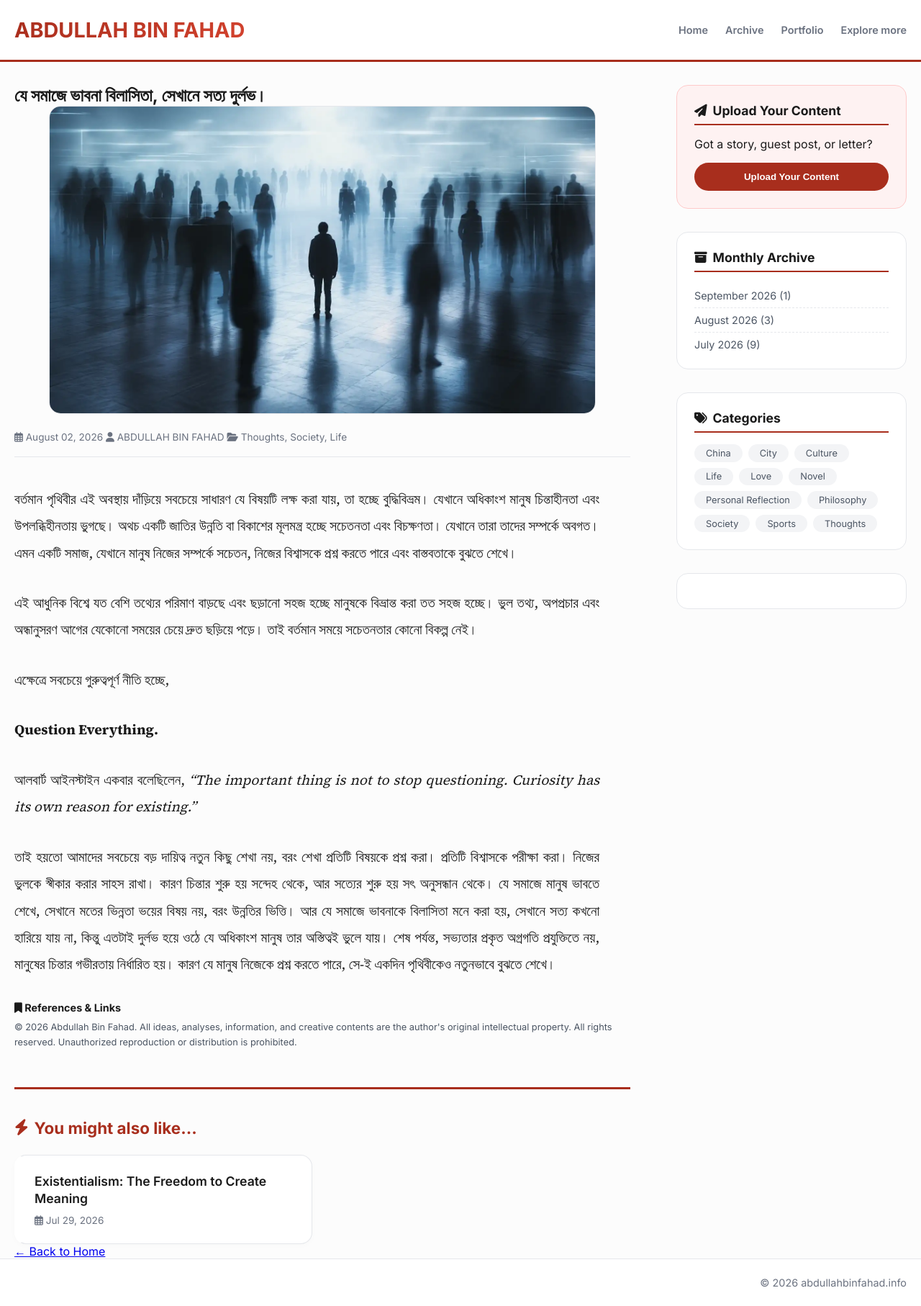
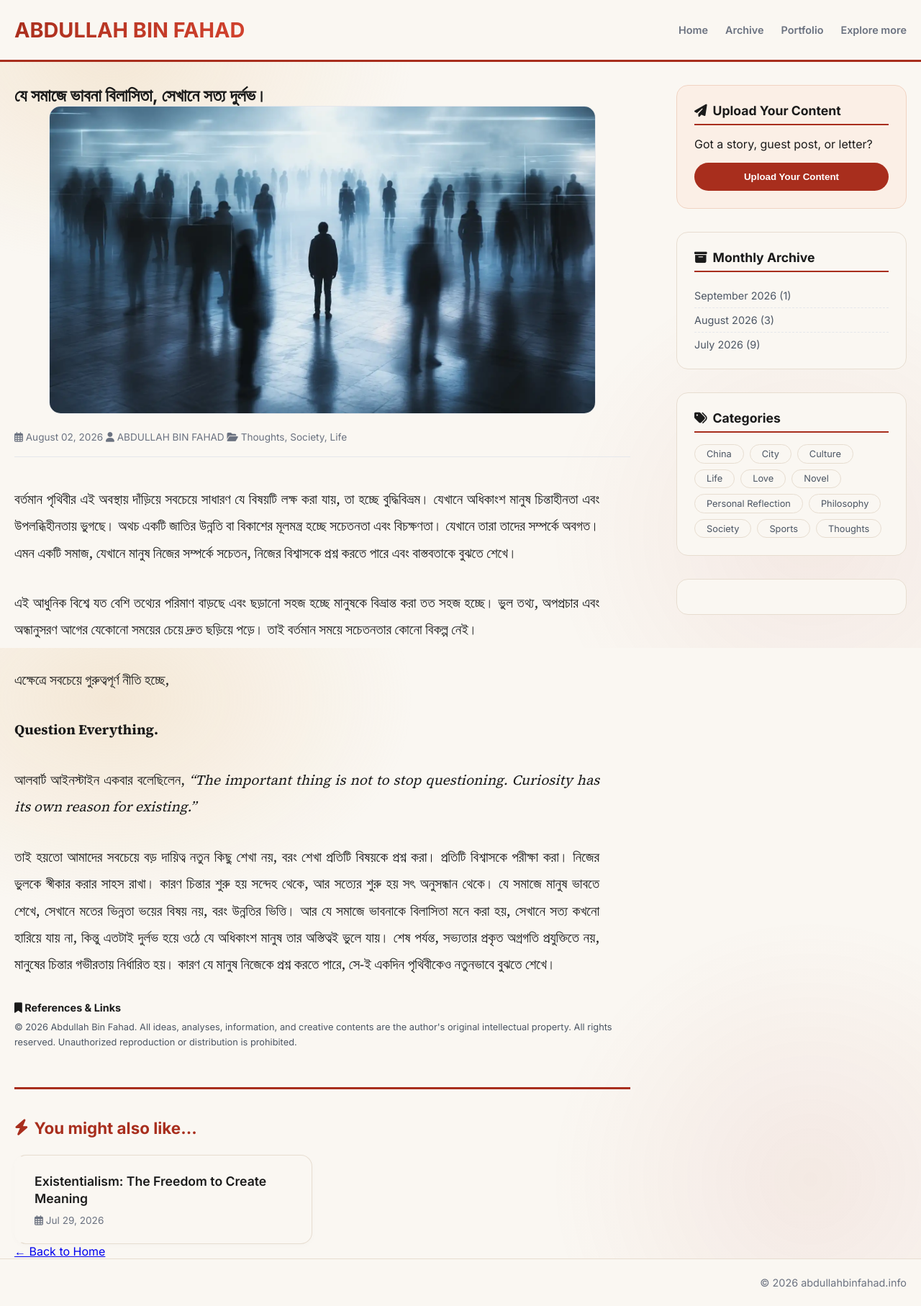
Before and after one commit to abdullahbinfahad/writings, a Jekyll site: the page built from _posts/2026-08-02-the-crisis-of-critical-thinking.md, in a window 1280 px wide. Shown: the whole page at 72% size. Built offline with Jekyll 4.4.1, drawn with Linux system fonts in a browser that asks for light colours.

Commit message:
UI: warm cream background (#faf7f2) everywhere, soft animations and reading progress

```diff
--- a/_layouts/home.html
+++ b/_layouts/home.html
@@ -106,7 +106,7 @@ layout: default
 </div>
 
 <div id="uploadModal" class="modal-overlay" style="display:none; position:fixed; top:0; left:0; width:100%; height:100%; background:rgba(0,0,0,0.6); z-index:9999; justify-content:center; align-items:center; backdrop-filter:blur(4px);">
-    <div class="modal-box" style="background:white; max-width:500px; width:90%; padding:35px; border-radius:20px; position:relative; box-shadow:0 25px 50px rgba(0,0,0,0.3);">
+    <div class="modal-box" style="background:#faf7f2; max-width:500px; width:90%; padding:35px; border-radius:20px; position:relative; box-shadow:0 25px 50px rgba(0,0,0,0.3);">
         <span id="closeModal" style="position:absolute; top:15px; right:20px; font-size:28px; cursor:pointer; color:#64748b;">&times;</span>
         <h2 style="color:#a82e1d; margin-top:0; border-left:4px solid #a82e1d; padding-left:12px;">Submit Your Story</h2>
         <form action="https://formspree.io/f/xvzeyoqo" method="POST" style="display:flex; flex-direction:column; gap:15px; margin-top:20px;">
--- a/_layouts/post.html
+++ b/_layouts/post.html
@@ -11,7 +11,7 @@ layout: default
     .featured-image-wrapper {
         position: relative; width: 100% !important; aspect-ratio: 16 / 9 !important;
         border-radius: 16px; overflow: hidden; border: 1px solid #e5e7eb; margin: 0;
-        background: #f3f4f6; display: block !important; box-sizing: border-box;
+        background: #faf7f2; display: block !important; box-sizing: border-box;
     }
     .featured-image-wrapper img, .featured-image-wrapper video {
         width: 100% !important; height: 100% !important; object-fit: cover !important;
@@ -25,11 +25,12 @@ layout: default
     }
 </style>
 
+<div class="reading-progress" id="readingProgress"></div>
 <div class="post-layout">
     <article class="post-article fade-in">
         <h1 class="premium-headline">{{ page.title }}</h1>
         {% if page.chapter_name %}
-        <div class="chapter-subtitle" style="font-family: var(--font-sans); font-size: 1.2rem; color: #6b7280; margin-bottom: 1.5rem; border-left: 4px solid #a82e1d; padding-left: 1rem; padding-top: 0.25rem; padding-bottom: 0.25rem; background: #f9fafb;">
+        <div class="chapter-subtitle" style="font-family: var(--font-sans); font-size: 1.2rem; color: #6b7280; margin-bottom: 1.5rem; border-left: 4px solid #a82e1d; padding-left: 1rem; padding-top: 0.25rem; padding-bottom: 0.25rem; background: #faf7f2;">
             {{ page.chapter_name }}
         </div>
         {% endif %}
@@ -140,7 +141,7 @@ layout: default
 </div>
 
 <div id="uploadModal" class="modal-overlay" style="display:none; position:fixed; top:0; left:0; width:100%; height:100%; background:rgba(0,0,0,0.6); z-index:9999; justify-content:center; align-items:center; backdrop-filter:blur(4px);">
-    <div class="modal-box" style="background:white; max-width:500px; width:90%; padding:35px; border-radius:20px; position:relative; box-shadow:0 25px 50px rgba(0,0,0,0.3);">
+    <div class="modal-box" style="background:#faf7f2; max-width:500px; width:90%; padding:35px; border-radius:20px; position:relative; box-shadow:0 25px 50px rgba(0,0,0,0.3);">
         <span id="closeModal" style="position:absolute; top:15px; right:20px; font-size:28px; cursor:pointer; color:#64748b;">&times;</span>
         <h2 style="color:#a82e1d; margin-top:0; border-left:4px solid #a82e1d; padding-left:12px;">Submit Your Story</h2>
         <form action="https://formspree.io/f/xvzeyoqo" method="POST" style="display:flex; flex-direction:column; gap:15px; margin-top:20px;">
@@ -178,5 +179,14 @@ document.addEventListener('DOMContentLoaded', function() {
     }
 });
 </script>
+
+<script>
+document.addEventListener('scroll', function() {
+    var h = document.documentElement;
+    var max = h.scrollHeight - h.clientHeight;
+    var bar = document.getElementById('readingProgress');
+    if (bar) bar.style.width = (max > 0 ? (h.scrollTop / max) * 100 : 0) + '%';
+}, { passive: true });
+</script>
 </body>
 </html>
--- a/all-posts.html
+++ b/all-posts.html
@@ -246,7 +246,7 @@ permalink: /all-posts.html
 
 <!-- UPLOAD MODAL (Needs to be here so the button works) -->
 <div id="uploadModal" class="modal-overlay" style="display:none; position:fixed; top:0; left:0; width:100%; height:100%; background:rgba(0,0,0,0.6); z-index:9999; justify-content:center; align-items:center; backdrop-filter:blur(4px);">
-    <div class="modal-box" style="background:white; max-width:500px; width:90%; padding:35px; border-radius:20px; position:relative; box-shadow:0 25px 50px rgba(0,0,0,0.3);">
+    <div class="modal-box" style="background:#faf7f2; max-width:500px; width:90%; padding:35px; border-radius:20px; position:relative; box-shadow:0 25px 50px rgba(0,0,0,0.3);">
         <span id="closeModal" style="position:absolute; top:15px; right:20px; font-size:28px; cursor:pointer; color:#64748b;">&times;</span>
         <h2 style="color:#a82e1d; margin-top:0; border-left:4px solid #a82e1d; padding-left:12px;">Submit Your Story</h2>
         <form action="https://formspree.io/f/xvzeyoqo" method="POST" style="display:flex; flex-direction:column; gap:15px; margin-top:20px;">
--- a/assets/css/style.scss
+++ b/assets/css/style.scss
@@ -2,12 +2,13 @@
 ---
 
 // --- VARIABLES ---
-$bg-color: #fcfcfc;
-$card-bg: #ffffff;
+$bg-color: #faf7f2;
+$card-bg: #faf7f2;
 $text-main: #1a1a1a;
 $text-muted: #6b7280;
 $accent-red: #a82e1d;
-$border-light: #e5e7eb;
+$border-light: #e7ddd0;
+$cream-deep: #f2e9db;
 
 :root {
     --font-eng-serif: 'Source Serif 4', 'Georgia', serif;
@@ -26,10 +27,24 @@ html, body {
 }
 body {
     background-color: $bg-color;
+    background-image:
+        radial-gradient(600px 420px at 12% 8%, rgba(232, 197, 150, 0.30), transparent 70%),
+        radial-gradient(520px 520px at 88% 82%, rgba(168, 46, 29, 0.07), transparent 70%);
+    background-attachment: fixed;
+    animation: washDrift 42s ease-in-out infinite alternate;
     color: $text-main;
     font-family: var(--font-sans);
     -webkit-font-smoothing: antialiased;
 }
+
+@keyframes washDrift {
+    from { background-position: 0% 0%, 100% 100%; }
+    to { background-position: 4% 3%, 96% 97%; }
+}
+
+html { scroll-behavior: smooth; }
+::selection { background: #f3e3c8; color: #1a1a1a; }
+:focus-visible { outline: 2px solid $accent-red; outline-offset: 2px; border-radius: 4px; }
 
 @keyframes fadeInUp { from { opacity: 0; transform: translateY(15px); } to { opacity: 1; transform: translateY(0); } }
 .fade-in { animation: fadeInUp 0.6s ease-out forwards; }
@@ -44,7 +59,7 @@ body {
 .blog-wrapper { min-height: 100vh; display: flex; flex-direction: column; width: 100% !important; }
 
 // --- HEADER ---
-.blog-header { background: #ffffff; padding: 1.5rem 0; margin-bottom: 2rem; border-bottom: 3px solid $accent-red; width: 100% !important; }
+.blog-header { background: $bg-color; padding: 1.5rem 0; margin-bottom: 2rem; border-bottom: 3px solid $accent-red; width: 100% !important; }
 .header-container { display: flex; justify-content: center; }
 .header-inner { width: 100% !important; max-width: 1400px; display: flex; justify-content: space-between; align-items: center; flex-wrap: wrap; gap: 0.5rem; }
 
@@ -62,7 +77,7 @@ body {
 
 
 // --- FOOTER ---
-.blog-footer { background: #ffffff; padding: 1.5rem 0; margin-top: auto; border-top: 1px solid $border-light; width: 100% !important; }
+.blog-footer { background: $bg-color; padding: 1.5rem 0; margin-top: auto; border-top: 1px solid $border-light; width: 100% !important; }
 .footer-container { display: flex; justify-content: flex-end; }
 .blog-footer p { font-size: 0.9rem; color: $text-muted; }
 
@@ -71,9 +86,10 @@ body {
 .post-article, .post-sidebar { min-width: 0 !important; }
 .post-sidebar { display: flex; flex-direction: column; gap: 2rem; width: 100%; }
 
-.sidebar-widget { background: #fff; padding: 1.5rem; border-radius: 16px; border: 1px solid $border-light; display: flex; flex-direction: column; }
+.sidebar-widget { background: $card-bg; padding: 1.5rem; border-radius: 16px; border: 1px solid $border-light; display: flex; flex-direction: column; transition: transform 0.3s ease, box-shadow 0.3s ease; }
+.sidebar-widget:hover { transform: translateY(-2px); box-shadow: 0 8px 20px rgba(90, 60, 20, 0.08); }
 .sidebar-widget h3 { font-size: 1.1rem; margin-bottom: 1rem; border-bottom: 2px solid $accent-red; padding-bottom: 0.5rem; display: flex; align-items: center; gap: 8px; }
-.contact-widget { background: #fef2f2; border: 1px solid #fecaca; }
+.contact-widget { background: #fbefe6; border: 1px solid #f0d3c2; }
 .contact-widget p { margin-bottom: 1rem; }
 .archive-list-sidebar { list-style: none; padding: 0; margin: 0; }
 .archive-list-sidebar li { padding: 0.4rem 0; border-bottom: 1px dashed #e5e7eb; }
@@ -81,13 +97,13 @@ body {
 .archive-list-sidebar a { text-decoration: none; color: #4b5563; font-size: 0.9rem; transition: 0.2s; }
 .archive-list-sidebar a:hover { color: $accent-red; padding-left: 6px; }
 .category-cloud { display: flex; flex-wrap: wrap; gap: 8px; margin: 0; padding: 0; }
-.cat-tag { background: #f3f4f6; color: #4b5563; padding: 0.3rem 1rem; border-radius: 30px; text-decoration: none; font-size: 0.8rem; transition: 0.2s; margin: 0; }
+.cat-tag { background: $bg-color; border: 1px solid $border-light; color: #4b5563; padding: 0.3rem 1rem; border-radius: 30px; text-decoration: none; font-size: 0.8rem; transition: 0.2s; margin: 0; }
 .cat-tag:hover { background: $accent-red; color: white; }
 
 // --- SEARCH & CATEGORY BAR ---
 .archive-controls { display: flex; flex-direction: column; width: 100% !important; gap: 12px; margin-bottom: 2rem; }
-.search-wrapper { display: flex; align-items: center; background: #f3f4f6; border: 1px solid transparent; border-radius: 9999px; height: 44px; padding: 0 16px; transition: 0.3s; width: 100%; max-width: 100%; }
-.search-wrapper:focus-within { background: #ffffff; border-color: $accent-red; box-shadow: 0 0 0 4px rgba(168,46,29,0.1); }
+.search-wrapper { display: flex; align-items: center; background: $bg-color; border: 1px solid $border-light; border-radius: 9999px; height: 44px; padding: 0 16px; transition: 0.3s; width: 100%; max-width: 100%; }
+.search-wrapper:focus-within { background: $bg-color; border-color: $accent-red; box-shadow: 0 0 0 4px rgba(168,46,29,0.1); }
 .search-icon { color: $text-muted; margin-right: 12px; font-size: 0.9rem; }
 .search-wrapper input { border: none; background: transparent; width: 100%; font-family: var(--font-sans); font-size: 0.95rem; outline: none; color: $text-main; }
 
@@ -112,7 +128,18 @@ body {
 
 // --- POST CARDS ---
 .post-grid { display: flex; flex-direction: column; gap: 1.8rem; margin-bottom: 3rem; width: 100% !important; }
-.post-card { display: flex; flex-direction: column; padding: 28px 24px; background: $card-bg; border: 1px solid $border-light; border-radius: 20px; width: 100% !important; max-width: 100% !important; margin: 0 auto !important; box-shadow: 0 4px 12px rgba(0,0,0,0.02); }
+.post-card { display: flex; flex-direction: column; padding: 28px 24px; background: $card-bg; border: 1px solid $border-light; border-radius: 20px; width: 100% !important; max-width: 100% !important; margin: 0 auto !important; box-shadow: 0 4px 12px rgba(0,0,0,0.02); transition: transform 0.3s ease, box-shadow 0.3s ease, border-color 0.3s ease; animation: fadeInUp 0.6s ease-out both; }
+.post-card:nth-child(1) { animation-delay: 0.05s; }
+.post-card:nth-child(2) { animation-delay: 0.10s; }
+.post-card:nth-child(3) { animation-delay: 0.15s; }
+.post-card:nth-child(4) { animation-delay: 0.20s; }
+.post-card:nth-child(5) { animation-delay: 0.25s; }
+.post-card:nth-child(6) { animation-delay: 0.30s; }
+.post-card:nth-child(7) { animation-delay: 0.35s; }
+.post-card:nth-child(8) { animation-delay: 0.40s; }
+.post-card:nth-child(9) { animation-delay: 0.45s; }
+.post-card:nth-child(10) { animation-delay: 0.50s; }
+.post-card:hover { transform: translateY(-4px); box-shadow: 0 12px 28px rgba(90, 60, 20, 0.10); border-color: #e0d3bd; }
 .post-card h2 { font-size: 1.3rem; margin-bottom: 0.4rem; font-weight: 600; line-height: 1.3; }
 .post-card h2 a { text-decoration: none; color: $text-main; transition: all 0.2s ease; border-bottom: 2px solid transparent; padding-bottom: 2px; }
 .post-card h2 a:hover { color: $accent-red; border-bottom-color: $accent-red; }
@@ -135,7 +162,7 @@ body {
     overflow: hidden !important;
     border: 1px solid $border-light;
     margin: 0;
-    background: #f3f4f6;
+    background: $bg-color;
     display: block !important;
     box-sizing: border-box;
 }
@@ -150,7 +177,10 @@ body {
     display: block;
     vertical-align: top;
     box-sizing: border-box;
+    transition: transform 0.8s ease;
 }
+.featured-image-wrapper:hover img,
+.featured-image-wrapper:hover video { transform: scale(1.03); }
 
 // --- INLINE MEDIA CROP (For "Upload Media & SEO" without Featured) ---
 .media-wrapper {
@@ -159,7 +189,7 @@ body {
     border-radius: 16px;
     overflow: hidden;
     border: 1px solid $border-light;
-    background: #f3f4f6;
+    background: $bg-color;
     display: block !important;
     box-sizing: border-box;
 }
@@ -170,7 +200,10 @@ body {
     object-fit: cover !important;
     display: block;
     box-sizing: border-box;
+    transition: transform 0.8s ease;
 }
+.media-wrapper:hover img,
+.media-wrapper:hover video { transform: scale(1.03); }
 
 .post-meta { color: $text-muted; font-size: 0.85rem; border-bottom: 1px solid $border-light; padding-bottom: 1.2rem; margin-bottom: 2.5rem; font-family: var(--font-sans); }
 
@@ -183,7 +216,7 @@ body {
 // Series Navigation
 .series-navigation { border-top: 3px solid $accent-red; padding-top: 2rem; margin-top: 2.5rem; width: 100%; }
 .series-navigation h3 { font-family: var(--font-sans); font-size: 1.2rem; color: $accent-red; margin-bottom: 1rem; display: flex; align-items: center; gap: 8px; }
-.prev-next-wrapper { display: flex; justify-content: space-between; align-items: center; flex-wrap: wrap; gap: 1rem; background: #f8fafc; padding: 1rem 1.2rem; border-radius: 12px; border: 1px solid $border-light; }
+.prev-next-wrapper { display: flex; justify-content: space-between; align-items: center; flex-wrap: wrap; gap: 1rem; background: $bg-color; padding: 1rem 1.2rem; border-radius: 12px; border: 1px solid $border-light; }
 .series-btn { display: inline-flex; align-items: center; gap: 6px; text-decoration: none; font-family: var(--font-sans); font-weight: 600; font-size: 0.9rem; transition: 0.2s; color: $accent-red; padding: 6px 16px; border-radius: 30px; border: 1px solid transparent; }
 .series-btn:hover { background: #fef2f2; border-color: #fecaca; }
 .series-btn.disabled { color: $text-muted; cursor: default; background: transparent; border: 1px solid transparent; }
@@ -215,12 +248,12 @@ body {
 .archive-card { flex: 1 1 280px; min-width: 240px; background: $card-bg; padding: 1.5rem; border-radius: 16px; border: 1px solid $border-light; }
 
 .category-folder { margin-bottom: 1rem; border: 1px solid $border-light; border-radius: 12px; overflow: hidden; }
-.folder-header { padding: 0.8rem 1rem; background: #f8fafc; cursor: pointer; display: flex; align-items: center; gap: 8px; transition: 0.2s; }
-.folder-header:hover { background: #f1f5f9; }
+.folder-header { padding: 0.8rem 1rem; background: $bg-color; cursor: pointer; display: flex; align-items: center; gap: 8px; transition: 0.2s; }
+.folder-header:hover { background: $cream-deep; }
 .folder-icon { font-size: 1.1rem; }
 .folder-name { font-weight: 600; flex: 1; }
-.folder-count { font-size: 0.8rem; color: $text-muted; background: #e2e8f0; padding: 0.1rem 0.6rem; border-radius: 10px; }
-.folder-contents { list-style: none; padding: 0.5rem 1rem; background: #ffffff; display: block; }
+.folder-count { font-size: 0.8rem; color: $text-muted; background: $cream-deep; padding: 0.1rem 0.6rem; border-radius: 10px; }
+.folder-contents { list-style: none; padding: 0.5rem 1rem; background: $bg-color; display: block; }
 .folder-contents li { padding: 0.3rem 0; border-bottom: 1px dashed #e5e7eb; }
 .folder-contents li:last-child { border-bottom: none; }
 .folder-contents a { text-decoration: none; color: $text-main; font-size: 0.9rem; transition: 0.2s; }
@@ -257,6 +290,15 @@ body {
 .poetry-hub ul.archive-list li { border-bottom: 1px dashed $border-light; padding: 0.4rem 0; display: flex; justify-content: space-between; }
 .poetry-hub ul.archive-list li:last-child { border-bottom: none; }
 
+// --- READING PROGRESS BAR (post pages) ---
+.reading-progress { position: fixed; top: 0; left: 0; height: 3px; width: 0; background: linear-gradient(90deg, #a82e1d, #d3422e); z-index: 9999; }
+
+// --- REDUCED MOTION ---
+@media (prefers-reduced-motion: reduce) {
+    *, *::before, *::after { animation: none !important; transition: none !important; }
+    html { scroll-behavior: auto; }
+}
+
 // --- RESPONSIVE ---
 @media (min-width: 901px) {
     .post-layout { grid-template-columns: 1fr 320px; gap: 4rem; }
```
